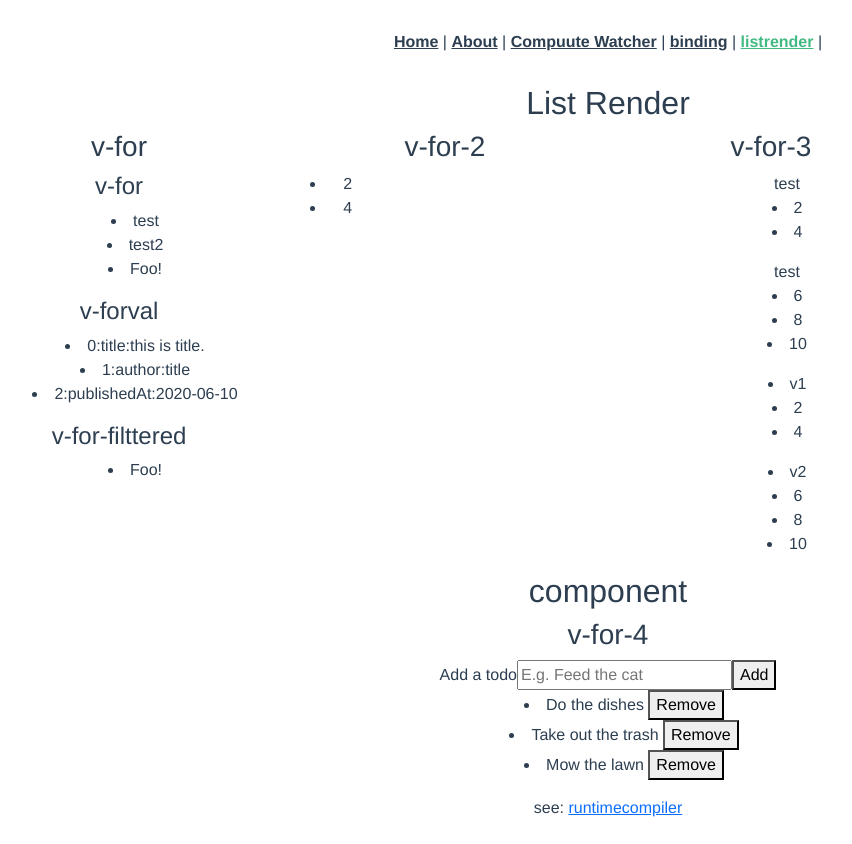
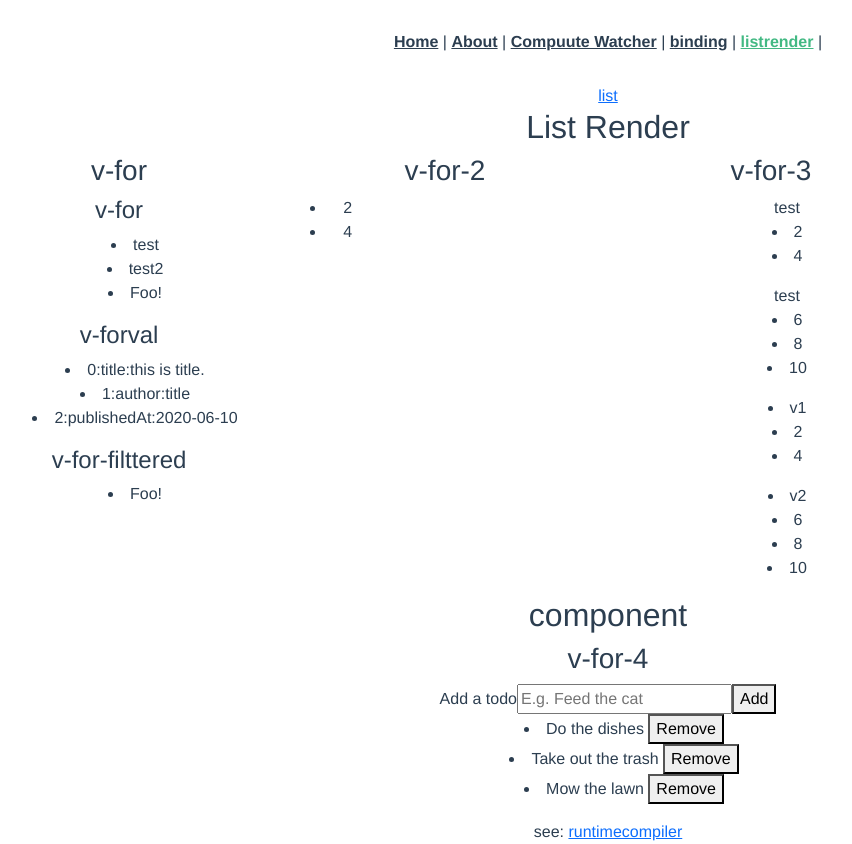
Before and after one commit to g00chy/vue-tutrial, a Vue app: page /listrender in a window 1280 px wide. Shown: the whole page, without its empty margins (32-884 px from the left). Before the commit the page ends 820 px from the top, so only its background shows below. Built offline with nearby package versions, Linux system fonts and the light colour scheme.

Commit message:
carridge return

```diff
--- a/src/components/computewatcher/compute.vue
+++ b/src/components/computewatcher/compute.vue
@@ -2,7 +2,7 @@
   <div>
     <a href="https://jp.vuejs.org/v2/guide/computed.html" target="_blank"
       >computed</a
-    >
+    ><br />
     <span v-if="seen">seen</span>
     <div v-text="val">meta</div>
     <div v-text="worstProgrammingLanguages"></div>
--- a/src/views/2Binding.vue
+++ b/src/views/2Binding.vue
@@ -1,9 +1,9 @@
 <template>
   <div>
-    <h2>Style binding</h2>
     <a href="https://jp.vuejs.org/v2/guide/class-and-style.html" target="_blank"
       >class-and-style</a
-    >
+    ><br />
+    <h2>Style binding</h2>
     <StyleBinding></StyleBinding>
 
     <h2>v-if</h2>
--- a/src/views/3ListRender.vue
+++ b/src/views/3ListRender.vue
@@ -1,5 +1,6 @@
 <template>
   <div class="row">
+    <a href="https://jp.vuejs.org/v2/guide/list.html" target="_blank">list</a><br />
     <h2>List Render</h2>
     <div class="col-md-3">
       <h3>v-for</h3>
```
